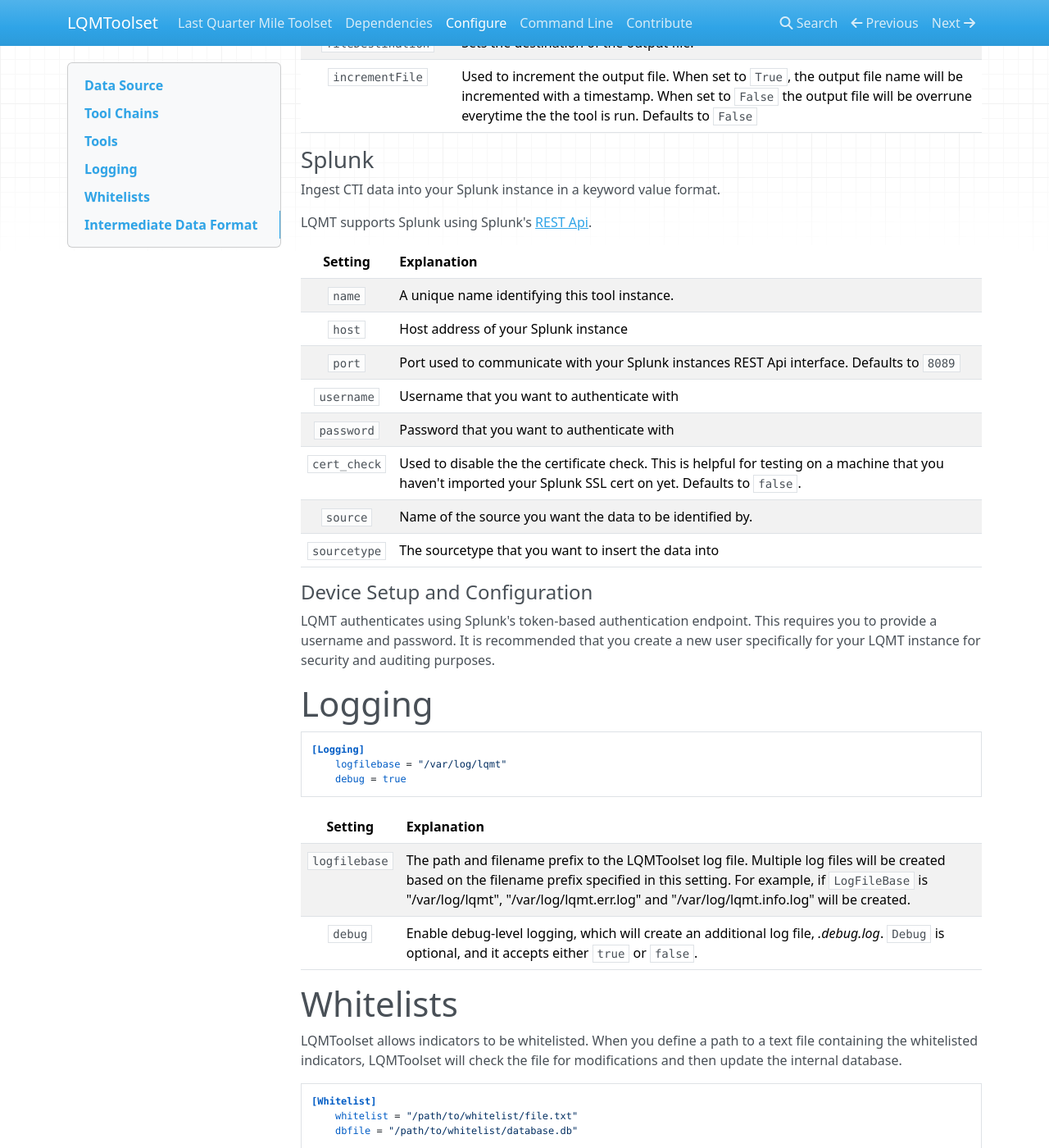
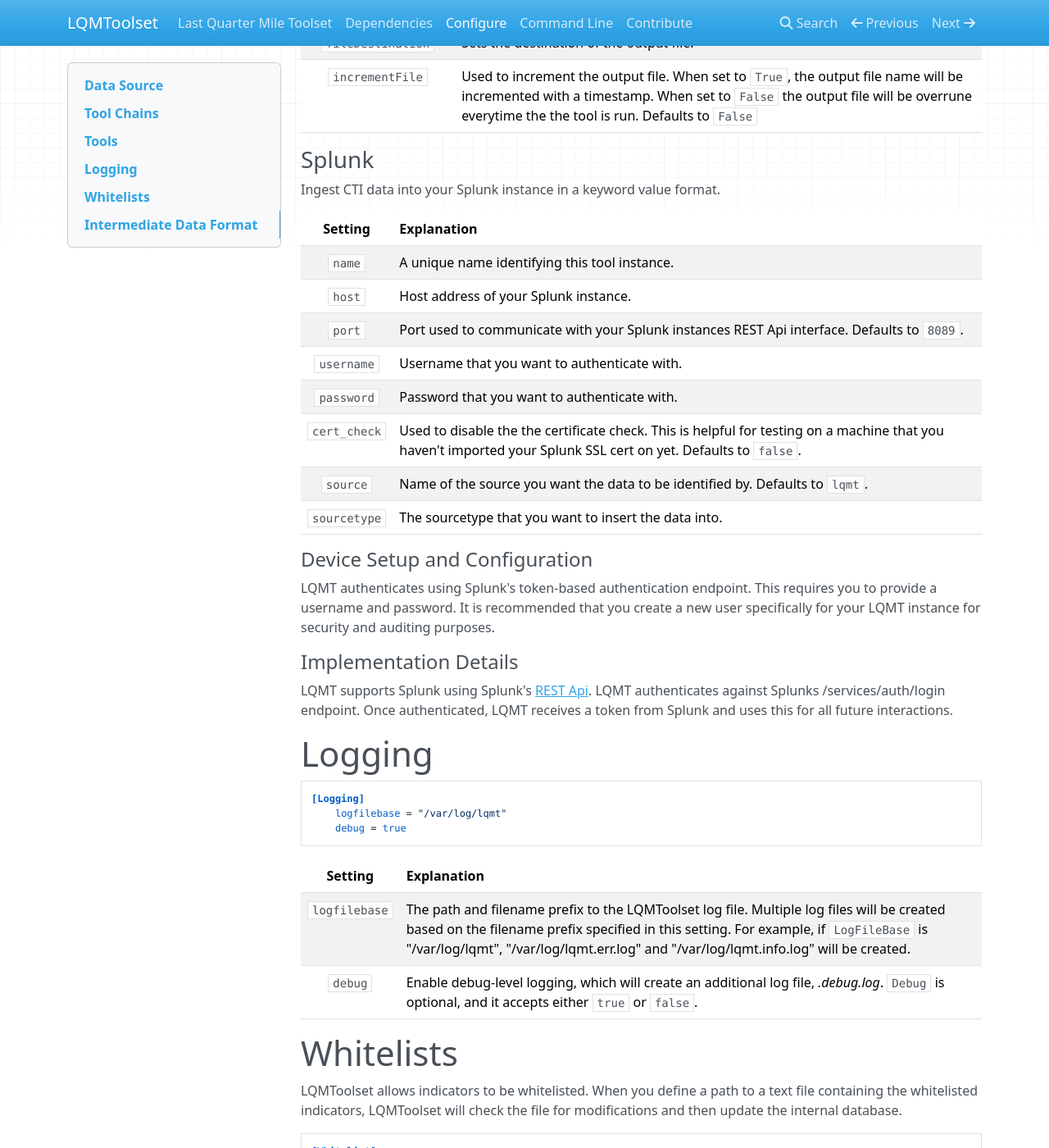
Before and after one commit to anl-cyberscience/LQMToolset, an MkDocs documentation site: the page built from docs/configure.md, in a window 1280 px wide and 1400 px high, scrolled down 7925 px. Shown: the whole window at 82% size. Built offline with MkDocs 1.6.1, drawn with Linux system fonts in a browser that asks for light colours; nearby versions of some CDN libraries; old or Windows-style settings are respelled for this version of MkDocs.

Commit message:
Migrated create_message function, changed default source value, documentation updates
- Migrated create_message function from the to_splunk tool to
splunk_api.py.
- Changed the default 'soruce' value from None to 'lqmt'.
- Updated documentation for more clarity. Starting to better detail how
LQMT interfaces with Splunk and how users should setup Splunk to provide
a safe interface for LQMT.

```diff
--- a/docs/configure.md
+++ b/docs/configure.md
@@ -243,22 +243,26 @@
 ### Splunk
 Ingest CTI data into your Splunk instance in a keyword value format.
 
-LQMT supports Splunk using Splunk's [REST Api](http://dev.splunk.com/restapi).
-
 Setting                 | Explanation
 :---------------------: | :-----------
 `name`                  | A unique name identifying this tool instance.
-`host`                  | Host address of your Splunk instance
-`port`                  | Port used to communicate with your Splunk instances REST Api interface. Defaults to `8089`
-`username`              | Username that you want to authenticate with
-`password`              | Password that you want to authenticate with
+`host`                  | Host address of your Splunk instance.
+`port`                  | Port used to communicate with your Splunk instances REST Api interface. Defaults to `8089`.
+`username`              | Username that you want to authenticate with.
+`password`              | Password that you want to authenticate with.
 `cert_check`            | Used to disable the the certificate check. This is helpful for testing on a machine that you haven't imported your Splunk SSL cert on yet. Defaults to `false`.
-`source`                | Name of the source you want the data to be identified by.
-`sourcetype`            | The sourcetype that you want to insert the data into
+`source`                | Name of the source you want the data to be identified by. Defaults to `lqmt`.
+`sourcetype`            | The sourcetype that you want to insert the data into.
 
 #### Device Setup and Configuration
-LQMT authenticates using Splunk's token-based authentication endpoint. This requires you to provide a username and password.
-It is recommended that you create a new user specifically for your LQMT instance for security and auditing purposes.
+LQMT authenticates using Splunk's token-based authentication endpoint. This requires you to provide a username and
+password. It is recommended that you create a new user specifically for your LQMT instance for security and auditing
+purposes.
+
+#### Implementation Details
+LQMT supports Splunk using Splunk's [REST Api](http://dev.splunk.com/restapi). LQMT authenticates against Splunks
+/services/auth/login endpoint. Once authenticated, LQMT receives a token from Splunk and uses this for all future
+interactions.
 
 # Logging
 
```
Also changed, not shown: 3 other files.
